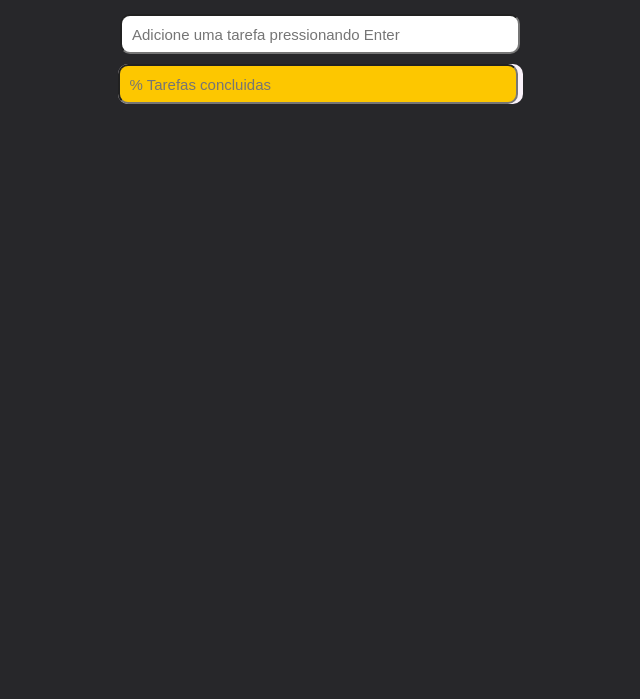
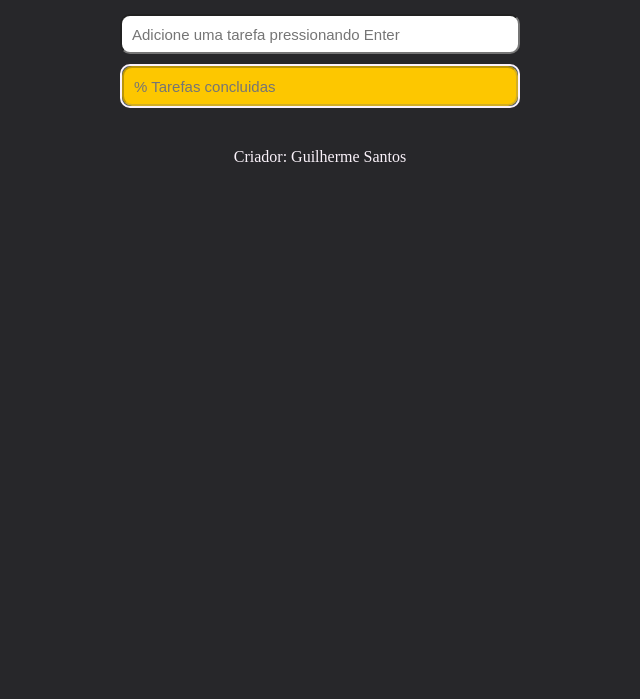
Before and after one commit to GuiihSantos/Todo_List, a plain HTML site: page index.html in a window 1280 px wide. Shown: the part 101-800 px from the top of the page, without its empty margins (320-960 px from the left). Drawn offline with Linux system fonts and the light colour scheme; a web font is replaced by a local one.

Commit message:
concluindo o readme.md

```diff
--- a/app.js
+++ b/app.js
@@ -59,6 +59,7 @@ function apagarTodasTarefas(e) {
   const banco = getbanco();
   banco.splice(0, banco.length);
   setBanco(banco);
+  document.querySelector(".search").style.width = `0`;
   atualizarTela();
 }
 
--- a/index.html
+++ b/index.html
@@ -13,28 +13,26 @@
 
 </head>
 <body>
-
     <main class="container-main">
         <h1 class="title">Todo List</h1>
-
 
         <section class="container-search">
             <input type="text"  id="newTask" placeholder="Adicione uma tarefa pressionando Enter">
 
-            <div class="searchs"  >
-                <input type="search" class="search" id="search" placeholder="% Tarefas concluidas" >
+            <div class="searchs">
+                <input type="text" class="search" id="search" placeholder="% Tarefas concluidas"  disabled >
             </div>
-
         </section>
 
-
-        <section class="tasks" id="tasks">
-
-        </section>
+        <section class="tasks" id="tasks"></section>
 
         <button class="clear-tasks" id="clear-tasks">Apagar Todas tarefas</button>
     </main>
 
+    <footer>
+       <a href="https://github.com/GuiihSantos" target="_blank">Criador: Guilherme Santos</a>
+    </footer>
+
     <script src="app.js"></script>
 </body>
 </html>
--- a/style.css
+++ b/style.css
@@ -8,11 +8,12 @@
 }
 
 body {
-
        display: flex;
+       flex-direction: column;
        justify-content: center;
        align-items: center;
        background-color: #27272a;
+
 }
 
 h1 {
@@ -36,7 +37,6 @@ hr{
     align-items: center;
     width: 100%;
     height: 100%;
-    /* border: 1px solid red; */
 }
 
 /* container-search */
@@ -44,7 +44,8 @@ hr{
 .container-search {
     display: flex;
     flex-direction: column;
-    margin-bottom: 20px;align-items: center;
+    margin-bottom: 20px;
+    align-items: center;
 }
 
 .container-search input,.container-search input::placeholder {
@@ -66,15 +67,12 @@ hr{
 }
 
 .searchs {
-     background-color: var(--text-color);
-     width: 100%;
-     border-radius: 10px;
+     border: 2px solid var(--text-color);
+     z-index: 1;
 
 }
 
 .searchs input{
-
-    margin-right:5px ;
     background-color:  #fdc700;
     transition: all ease .5s;
 }
@@ -138,6 +136,7 @@ input[type='checkbox']:checked + label {
     padding: 5px;
      border-radius: 10px;
     width: 192px;
+    margin-bottom: 20px;
 
     display: none;
 }
@@ -145,3 +144,8 @@ input[type='checkbox']:checked + label {
 button {
     cursor: pointer;
 }
+
+footer a {
+   color: var(--text-color);
+   text-decoration: none;
+}
```
Also changed, not shown: img/imagem-1.png (added), img/imagem-2.png (added), img/imagem-3.png (added), img/imagem-4.png (added), 1 other file.
